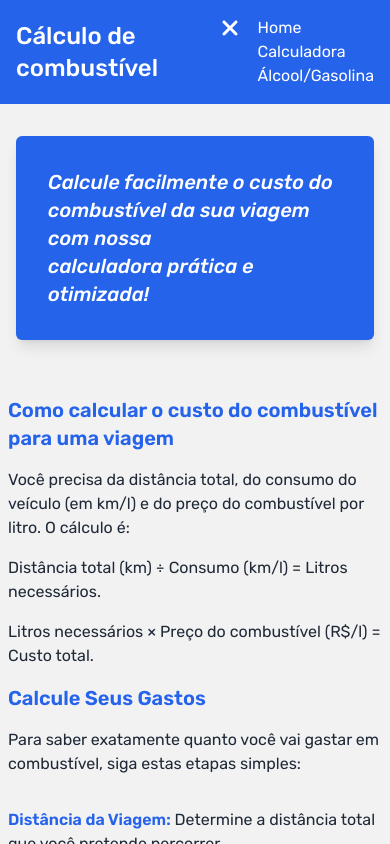
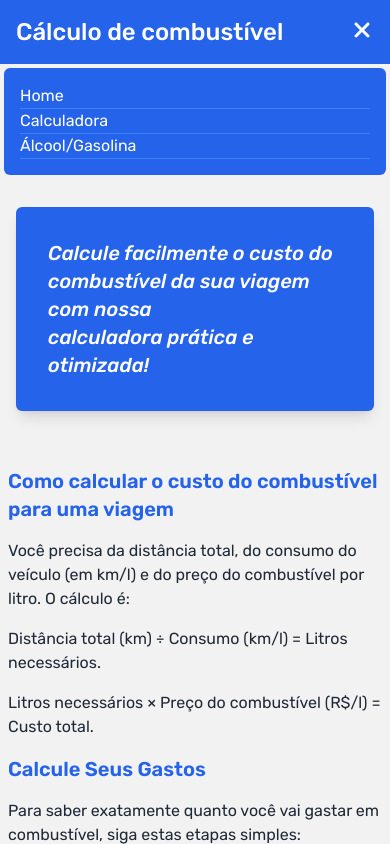
Before and after one commit to kabitschke/calcFuel, a Next.js app: page / in a window 390 px wide. Both pictures are taken after a click on the element 362 px from the left and 32 px from the top of the page. Shown: the top 844 px of the page. Built offline with nearby package versions, Linux system fonts and the light colour scheme.

Commit message:
ajuste menu

```diff
--- a/src/components/header.tsx
+++ b/src/components/header.tsx
@@ -4,63 +4,60 @@ import { FontAwesomeIcon } from "@fortawesome/react-fontawesome";
 import { useState } from "react";
 
 export const Header = () => {
-
   const [showMenu, setShowMenu] = useState(false);
 
-    return(
-        <div className=" bg-blue-600 w-full  p-4 text-white">
+  return (
+    <>
+      <div className="bg-blue-600 w-full p-4 text-white">
         <div className="container flex justify-between items-center mx-auto">
-
-
           <div className="hidden md:block">
-              <FontAwesomeIcon icon={faGasPump} className="size-6"/>
+            <FontAwesomeIcon icon={faGasPump} className="size-6" />
           </div>
 
-            <div className="text-2xl font-medium">
-                    Cálculo de combustível
+          <div className="text-2xl font-medium">Cálculo de combustível</div>
 
+          <nav>
+            <ul>
+              <div className={`sm:hidden cursor-pointer`} onClick={() => setShowMenu(!showMenu)}>
+                {showMenu ? (
+                  <FontAwesomeIcon icon={faXmark} className="size-6" />
+                ) : (
+                  <FontAwesomeIcon icon={faBars} className="size-6" />
+                )}
               </div>
 
-            <nav>
-              <ul className="">
-                <div className={`sm:hidden cursor-pointer `} onClick={() => setShowMenu(!showMenu)}>
-                  {
-                    !showMenu &&
-                    <FontAwesomeIcon icon={faBars} className="size-6" />
-                  }
-
-                  {
-                     showMenu &&
-
-                     <div className="flex gap-4">
-                        <div className="">
-                        <FontAwesomeIcon icon={faXmark} className="size-6" />
-                        </div>
-
-
-                          <div className="">
-                          <li><a href="#home" className="hover:text-blue-300">Home</a></li>
-                          <li><a href="#calc1" className="hover:text-blue-300">Calculadora</a></li>
-                          <li><a href="#calc2" className="hover:text-blue-300">Álcool/Gasolina</a></li>
-
-                          </div>
-
-                      </div>
-                  }
-
-                </div>
-
-                <div className="hidden sm:flex sm:gap-4 ">
-                  <li><a href="#home" className="hover:text-blue-300">Home</a></li>
-                  <li><a href="#calc1" className="hover:text-blue-300">Calculadora</a></li>
-                  <li><a href="#calc2" className="hover:text-blue-300">Álcool/Gasolina</a></li>
+              <div className="hidden sm:flex sm:gap-4">
+                <ul className="flex gap-4">
+                  <li><a href="#home" className="hover:text-blue-300 hover:border-b-blue-300 hover:border-b">Home</a></li>
+                  <li><a href="#calc1" className="hover:text-blue-300 hover:border-b-blue-300 hover:border-b">Calculadora</a></li>
+                  <li><a href="#calc2" className="hover:text-blue-300 hover:border-b-blue-300 hover:border-b">Álcool/Gasolina</a></li>
+                </ul>
               </div>
 
             </ul>
           </nav>
-
+        </div>
       </div>
 
+
+      {showMenu && (
+        <div className="lg:hidden md:hidden bg-blue-600 p-4 rounded-md mt-1 text-white  mx-1">
+          <ul>
+            <li className="border-b border-b-blue-500">
+              <a href="#home" className="hover:text-blue-300">Home</a>
+            </li>
+            <li className="border-b border-b-blue-500">
+              <a href="#calc1" className="hover:text-blue-300">Calculadora</a>
+            </li>
+            <li className="border-b border-b-blue-500">
+              <a href="#calc2" className="hover:text-blue-300">Álcool/Gasolina</a>
+            </li>
+          </ul>
         </div>
+      )}
+
+
+
+    </>
   );
 }
```
Lines whose indentation alone changed are shown as unchanged.
